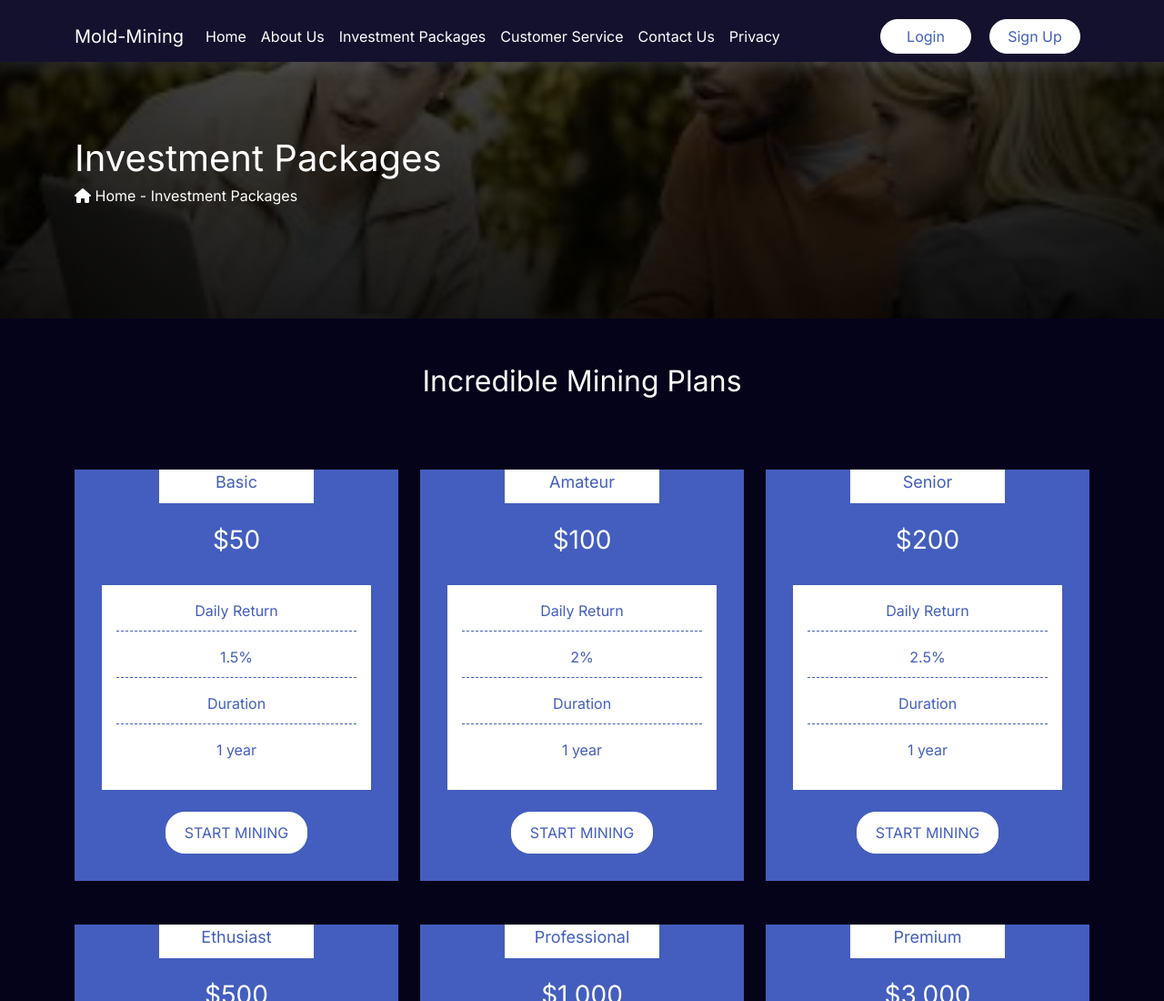
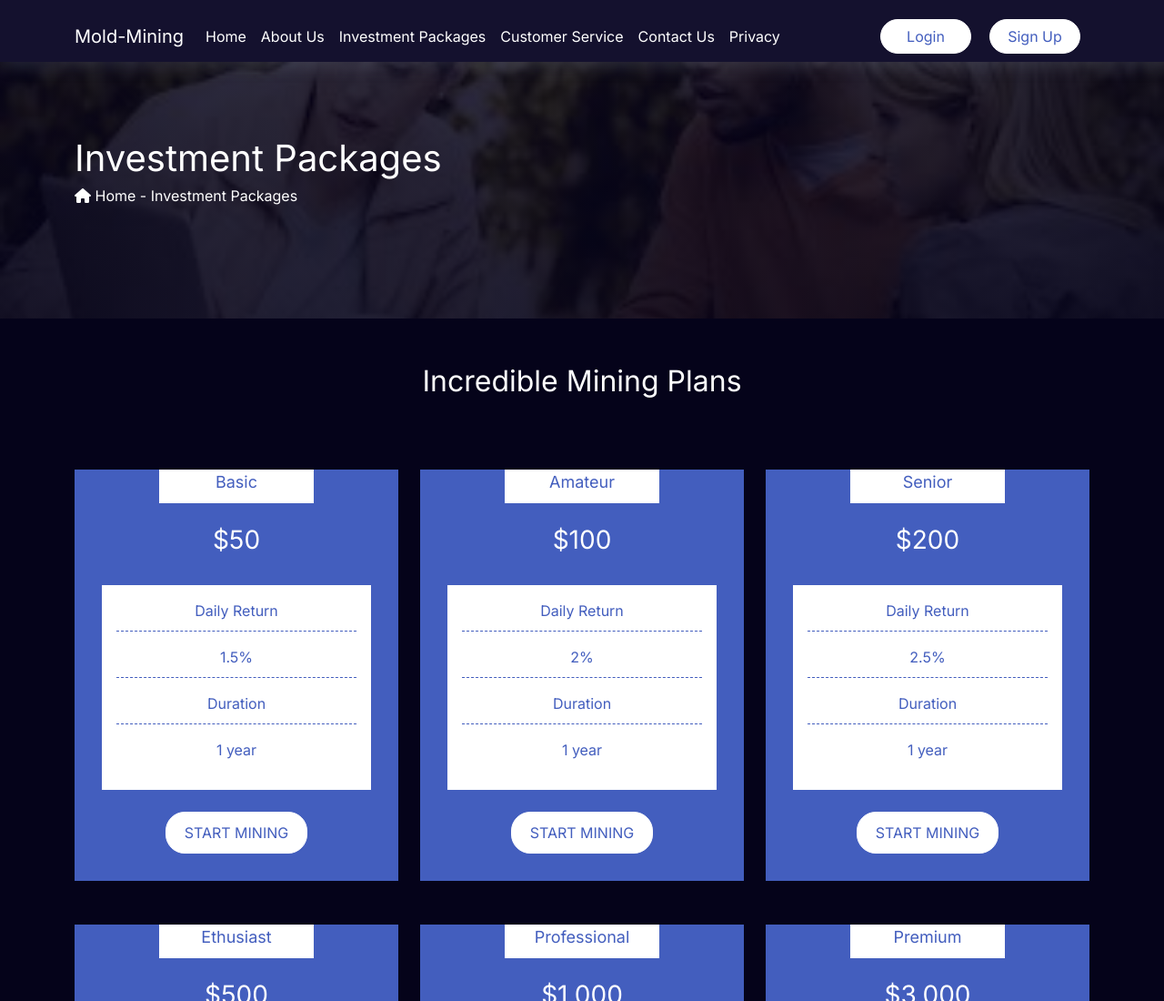
Before and after one commit to David-Orizu31/mold-mining, a plain HTML site: page packages.html in a window 1280 px wide. Shown: the top 1100 px of the page at 91% size. Drawn offline with Linux system fonts and the light colour scheme; a script that the page names is missing.

Commit message:
Update styles.css

```diff
--- a/css/styles.css
+++ b/css/styles.css
@@ -253,7 +253,7 @@ section h2 {
 }
 
 .package-banner {
-    background: linear-gradient(rgba(0,0,0,0.7),rgba(0,0,0,0.9)) , url(../img/investment-packages.jpg) no-repeat center;
+    background: linear-gradient(#05031ad5,#05031ae3) , url(../img/investment-packages.jpg) no-repeat center;
     background-size: cover;
     min-height: 350px;
     padding-top: 150px;
```
